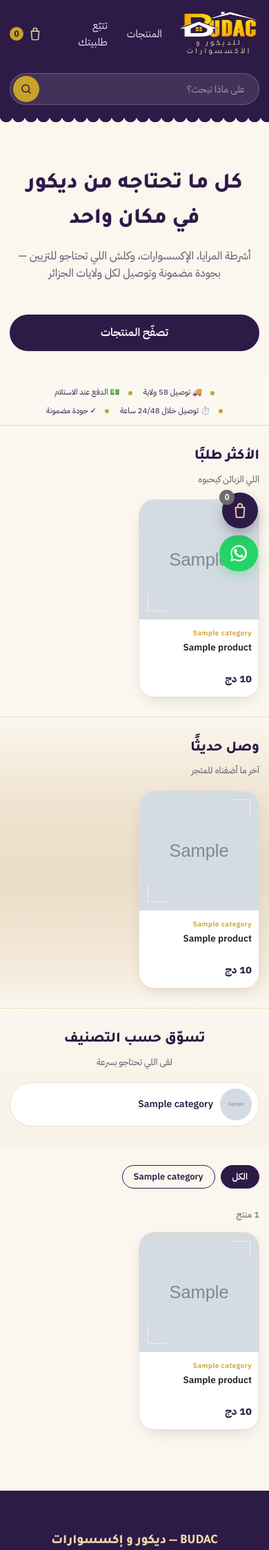
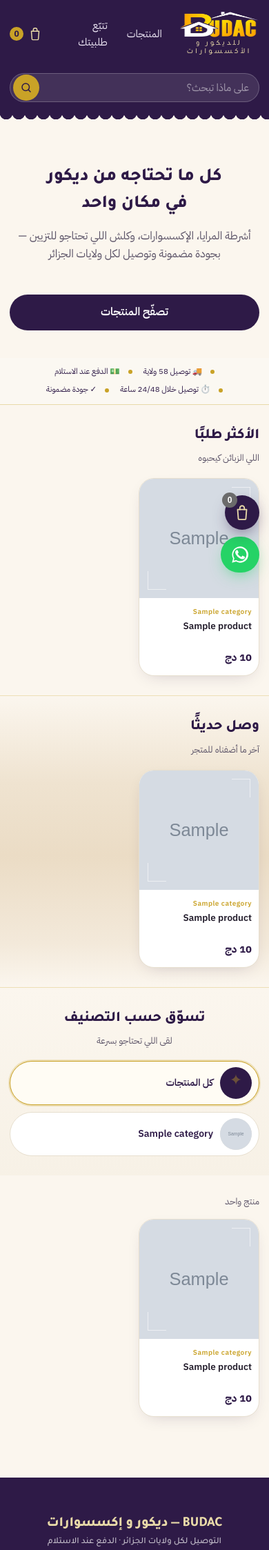
Before and after one commit to bakirLakaf/budac-store, a Flask app: page / in a window 390 px wide. Shown: the top 2247 px of the page at 69% size. Run offline with Flask 3, Linux system fonts and the light colour scheme; tables that the repository leaves empty hold one stand-in row (values such as "Sample post"); grey boxes marked "Sample" are stand-in pictures; some libraries are stand-ins or nearby versions.

Commit message:
Add files via upload

```diff
--- a/app.py
+++ b/app.py
@@ -70,6 +70,21 @@ def create_app():
     from services.images import thumb_name
     app.jinja_env.filters["thumb"] = thumb_name
 
+    def _store_settings():
+        """
+        إعدادات المتجر لكل القوالب.
+        ⚠️ نلفّوها فـtry: عند أول نشر الجدول مازال ماكانش، وما نبغيوش
+        الموقع كامل يطيح بسبب إعداد واحد.
+        """
+        from models import StoreSetting
+
+        try:
+            return {
+                "show_coupon_field": StoreSetting.get_bool("show_coupon_field"),
+            }
+        except Exception:
+            return {"show_coupon_field": True}
+
     # متغيرات تكون متاحة فكل القوالب (templates) بلا ما نبعتوها فكل route
     @app.context_processor
     def inject_store_info():
@@ -106,6 +121,7 @@ def create_app():
             "store_name": app.config["STORE_NAME"],
             "store_tagline": app.config["STORE_TAGLINE"],
             "cart_count": cart_count,
+            "settings": _store_settings(),
         }
 
     # ---------- صفحات الخطأ ----------
--- a/requirements.txt
+++ b/requirements.txt
@@ -6,4 +6,4 @@ python-dotenv==1.0.1
 requests==2.32.3
 Pillow==10.4.0
 gunicorn==22.0.0
-psycopg2-binary==2.9.9
+psycopg2-binary==2.9.10
--- a/routes/admin.py
+++ b/routes/admin.py
@@ -1180,3 +1180,26 @@ def integrations():
         zr_configured=is_configured(),
         zr_result=zr_result,
     )
+
+
+@admin_bp.route("/settings", methods=["GET", "POST"])
+@login_required
+def settings():
+    """
+    إعدادات المتجر — خيارات صغيرة يتحكم فيها الأدمن بلا ما يلمس الكود.
+    """
+    from models import StoreSetting
+
+    if request.method == "POST":
+        # الخانات المربّعة (checkbox) ما تتبعثش كي تكون مطفية،
+        # فنعتمدو على وجودها فالنموذج.
+        StoreSetting.set("show_coupon_field", "1" if request.form.get("show_coupon_field") else "0")
+        db.session.commit()
+
+        flash("تحفظو الإعدادات", "success")
+        return redirect(url_for("admin.settings"))
+
+    return render_template(
+        "admin/settings.html",
+        show_coupon_field=StoreSetting.get_bool("show_coupon_field"),
+    )
--- a/static/css/style.css
+++ b/static/css/style.css
@@ -2740,3 +2740,97 @@ body.drawer-open { overflow: hidden; }
     transition: background 0.15s, color 0.15s;
 }
 .btn-secondary:hover { background: var(--color-primary); color: #fff; }
+
+/* ════════════════════════════════════════════════════════════
+   تحديثات v21 — تركيز على الهاتف
+   ════════════════════════════════════════════════════════════ */
+
+/* ---------- 1) 🔴 الفراغ الجانبي (الهيدر والفوتر مقصوصين) ----------
+   السبب: عنصر خارج الشاشة كان يخلق تمرير أفقي. فصفحة RTL، أي شيء
+   يخرج لجهة اليسار يوسّع الصفحة والهيدر يبان منزاح.
+   الحل: نمنعو التمرير الأفقي على مستوى الصفحة كاملة. */
+html, body {
+    max-width: 100%;
+    overflow-x: hidden;
+}
+
+/* شبكة أمان: أي عنصر ما يتعداش عرض الشاشة */
+img, video, iframe, table { max-width: 100%; }
+
+/* ---------- 2) بطاقة "كل المنتجات" ---------- */
+.category-card-all .category-card-image {
+    background: var(--color-primary);
+    display: flex;
+    align-items: center;
+    justify-content: center;
+}
+.category-card-all .category-mono {
+    color: var(--color-gold);
+    font-size: 22px;
+}
+.category-card.is-active {
+    border-color: var(--color-gold);
+    background: #FFFCF4;
+    box-shadow: 0 0 0 2px rgba(201, 162, 39, 0.25);
+}
+
+/* ---------- 3) الفوتر فالهاتف ---------- */
+@media (max-width: 768px) {
+    .footer-intro { padding: 26px 0 20px; text-align: center; }
+    .footer-intro-title { font-size: 20px; }
+    .footer-intro-sub { font-size: 13px; }
+
+    /* الأعمدة كانت متزاحمة فأربع خانات ضيقة → عمودين */
+    .footer-inner,
+    .footer-columns {
+        grid-template-columns: 1fr 1fr !important;
+        gap: 24px 16px;
+        text-align: start;
+    }
+
+    /* عمود العلامة يأخذ العرض كامل ويتوسّط */
+    .footer-brand-col {
+        grid-column: 1 / -1;
+        text-align: center;
+    }
+    .footer-brand-col img { margin-inline: auto; }
+
+    .footer-heading { font-size: 14px; margin-bottom: 10px; }
+    .footer-links a,
+    .footer-contact li { font-size: 13px; line-height: 2; }
+
+    .footer-social { justify-content: center; }
+    .footer-bottom { font-size: 12px; text-align: center; padding: 14px 0; }
+}
+
+@media (max-width: 420px) {
+    /* شاشة ضيقة بزاف → عمود واحد */
+    .footer-inner,
+    .footer-columns { grid-template-columns: 1fr !important; text-align: center; }
+    .footer-social { justify-content: center; }
+}
+
+/* ---------- 4) الأزرار العائمة: ما تغطّيش المحتوى ---------- */
+@media (max-width: 768px) {
+    /* مساحة تحت المحتوى باش الأزرار ما تخبّيش آخر سطر */
+    body { padding-bottom: 84px; }
+
+    .wa-float { inset-inline-start: 14px; bottom: 14px; }
+    .cart-float { inset-inline-start: 14px; bottom: 76px; width: 50px; height: 50px; }
+    .wa-float-label { display: none; }   /* الأيقونة تكفي فالهاتف */
+}
+
+/* ---------- 5) تحسينات عامة للهاتف ---------- */
+@media (max-width: 768px) {
+    .container { padding-inline: 14px; }
+
+    /* الهيدر: اللوغو وشريط البحث ما يتزاحموش */
+    .header-search { height: 42px; }
+    .header-search input { font-size: 15px; padding: 0 14px; }
+
+    .hero-title { font-size: 26px; line-height: 1.5; }
+    .section-heading { font-size: 21px; }
+
+    /* أزرار كبيرة كفاية للأصبع (48px = الحد الموصى به) */
+    .btn-primary { min-height: 48px; padding: 13px 24px; }
+}
--- a/static/js/site.js
+++ b/static/js/site.js
@@ -348,7 +348,7 @@
     var cards      = Array.prototype.slice.call(grid.querySelectorAll('.product-card'));
     var countEl    = document.getElementById('shopResultCount');
     var emptyEl    = document.getElementById('shopEmptyFilter');
-    var triggers   = document.querySelectorAll('.side-cat[data-cat], .category-chip[data-cat]');
+    var triggers   = document.querySelectorAll('.side-cat[data-cat], .category-card[data-cat]');
     var section    = document.getElementById('products');
 
     function applyFilter(slug, pushUrl) {
@@ -366,9 +366,11 @@
         });
 
         if (countEl) {
-            countEl.textContent = visible === 0
-                ? ''
-                : visible + (visible === 1 ? ' منتج' : ' منتج');
+            if (visible === 0)      countEl.textContent = '';
+            else if (visible === 1)  countEl.textContent = 'منتج واحد';
+            else if (visible === 2)  countEl.textContent = 'منتجان';
+            else if (visible <= 10)  countEl.textContent = visible + ' منتجات';
+            else                     countEl.textContent = visible + ' منتج';
         }
         if (emptyEl) emptyEl.hidden = visible !== 0;
 
--- a/templates/admin/base_admin.html
+++ b/templates/admin/base_admin.html
@@ -51,6 +51,10 @@
         <a href="{{ url_for('admin.integrations') }}" class="{{ 'is-active' if 'integration' in request.endpoint }}">
             التكاملات
         </a>
+
+        <a href="{{ url_for('admin.settings') }}" class="{{ 'is-active' if 'settings' in request.endpoint }}">
+            ⚙️ الإعدادات
+        </a>
     </nav>
 
     <div class="admin-sidebar-footer">
--- a/templates/base.html
+++ b/templates/base.html
@@ -236,7 +236,11 @@
         <span class="wa-float-label">راسلنا</span>
     </a>
 
-    {# ---------- زر السلة العائم (فوق زر واتساب) ---------- #}
+    {# ---------- زر السلة العائم (فوق زر واتساب) ----------
+       ⚠️ ما يبانش فصفحة السلة ولا صفحة الطلب: ما عندو معنى تما، وكان
+       يغطّي زر "متابعة الطلب" فالهاتف. #}
+    {% set _p = request.path %}
+    {% if not (_p.startswith('/cart') or _p.startswith('/checkout')) %}
     <button type="button" class="cart-float" id="cartFloatBtn" aria-label="فتح السلة">
         <svg viewBox="0 0 24 24" width="26" height="26" fill="none" stroke="currentColor"
              stroke-width="1.7" stroke-linecap="round" stroke-linejoin="round" aria-hidden="true">
@@ -245,6 +249,7 @@
         </svg>
         <span class="cart-float-count {{ 'has-items' if cart_count }}" id="cartFloatCount">{{ cart_count }}</span>
     </button>
+    {% endif %}
 
     {# ---------- لوحة السلة الجانبية — تتفتح بلا مغادرة الصفحة ---------- #}
     <div class="cart-drawer-overlay" id="cartOverlay" hidden></div>
--- a/templates/shop/cart.html
+++ b/templates/shop/cart.html
@@ -90,6 +90,9 @@
             <aside class="cart-summary">
                 <h2 class="summary-title">ملخص الطلبية</h2>
 
+                {# خانة كود الخصم — تتحكم فظهورها من لوحة التحكم ← الإعدادات.
+                   نبيّنوها حتى إذا كان كوبون مطبّق، باش الزبون يقدر يحيّدو. #}
+                {% if settings.show_coupon_field or coupon %}
                 <form method="post" action="{{ url_for('cart.apply_coupon') }}" class="coupon-form">
     <input type="hidden" name="csrf_token" value="{{ csrf_token() }}">
                     <input type="text" name="coupon_code" placeholder="كود الخصم"
@@ -99,6 +102,7 @@
 
                 {% if coupon_error %}
                     <p class="coupon-note coupon-error">{{ coupon_error }}</p>
+                {% endif %}
                 {% endif %}
 
                 {% if coupon %}
--- a/templates/shop/home.html
+++ b/templates/shop/home.html
@@ -195,8 +195,20 @@
         </div>
 
         <div class="categories-grid">
+            {# بطاقة "الكل" — تلغي الفلتر. البطاقات كلها تفلتر فورًا بلا
+               إعادة تحميل (شوف site.js). #}
+            <a href="{{ url_for('shop.home') }}" class="category-card category-card-all"
+               data-cat="all">
+                <div class="category-card-image">
+                    <span class="category-mono">✦</span>
+                </div>
+                <span class="category-card-name">كل المنتجات</span>
+                <span class="category-card-arrow" aria-hidden="true">‹</span>
+            </a>
+
             {% for cat in categories %}
-            <a href="{{ url_for('shop.home', category=cat.slug) }}" class="category-card">
+            <a href="{{ url_for('shop.home', category=cat.slug) }}" class="category-card"
+               data-cat="{{ cat.slug }}">
                 <div class="category-card-image">
                     {% if cat.image_filename %}
                         <img src="{{ url_for('static', filename='img/categories/' + (cat.image_filename | thumb)) }}"
@@ -262,20 +274,6 @@
 
         <div class="shop-main">
 
-            {# ---------- أزرار التصنيف: تبان فالهاتف فقط (فالحاسوب الشريط الجانبي يكفي) ---------- #}
-            {% if categories %}
-            <div class="category-filter-row category-filter-mobile">
-                <a href="{{ url_for('shop.home') }}"
-                   class="category-chip {{ 'is-active' if not active_category }}"
-                   data-cat="all">الكل</a>
-                {% for cat in categories %}
-                    <a href="{{ url_for('shop.home', category=cat.slug) }}"
-                       class="category-chip {{ 'is-active' if active_category == cat.slug }}"
-                       data-cat="{{ cat.slug }}">{{ cat.name }}</a>
-                {% endfor %}
-            </div>
-            {% endif %}
-
             <p class="shop-result-count" id="shopResultCount"></p>
 
             {% if all_products %}
```
Also changed, not shown: models.py (+44 -0 lines), services/cart.py (+17 -3 lines), startup.py (+34 -3 lines), templates/admin/settings.html (added, +28 -0 lines).
